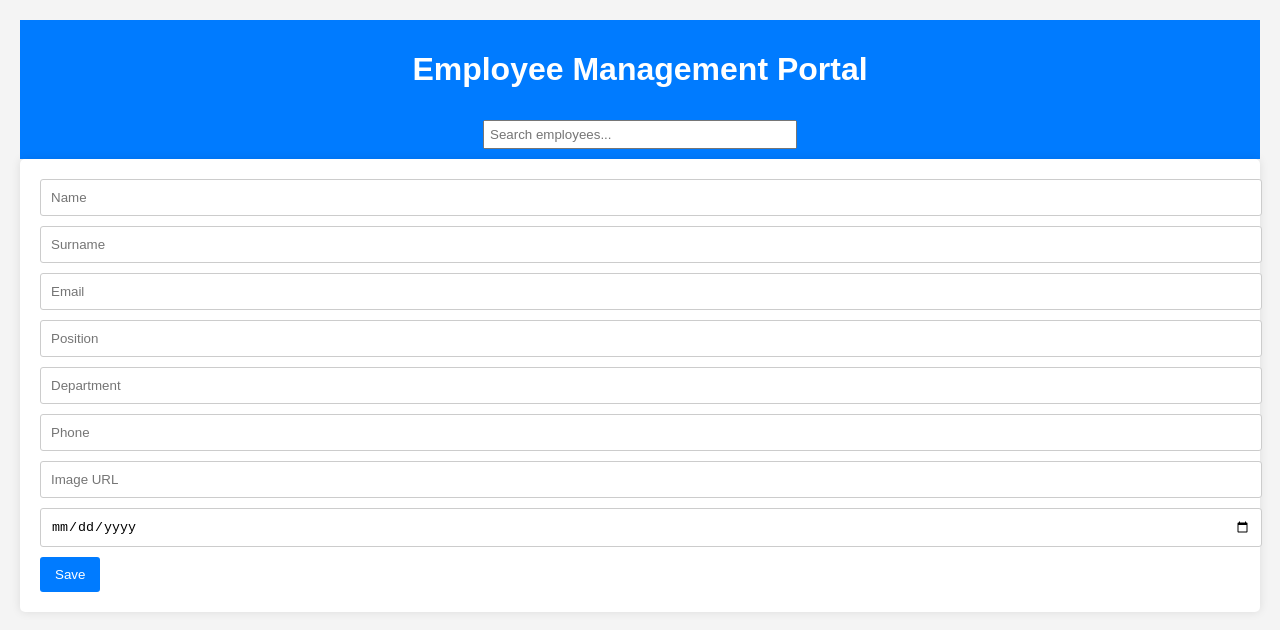
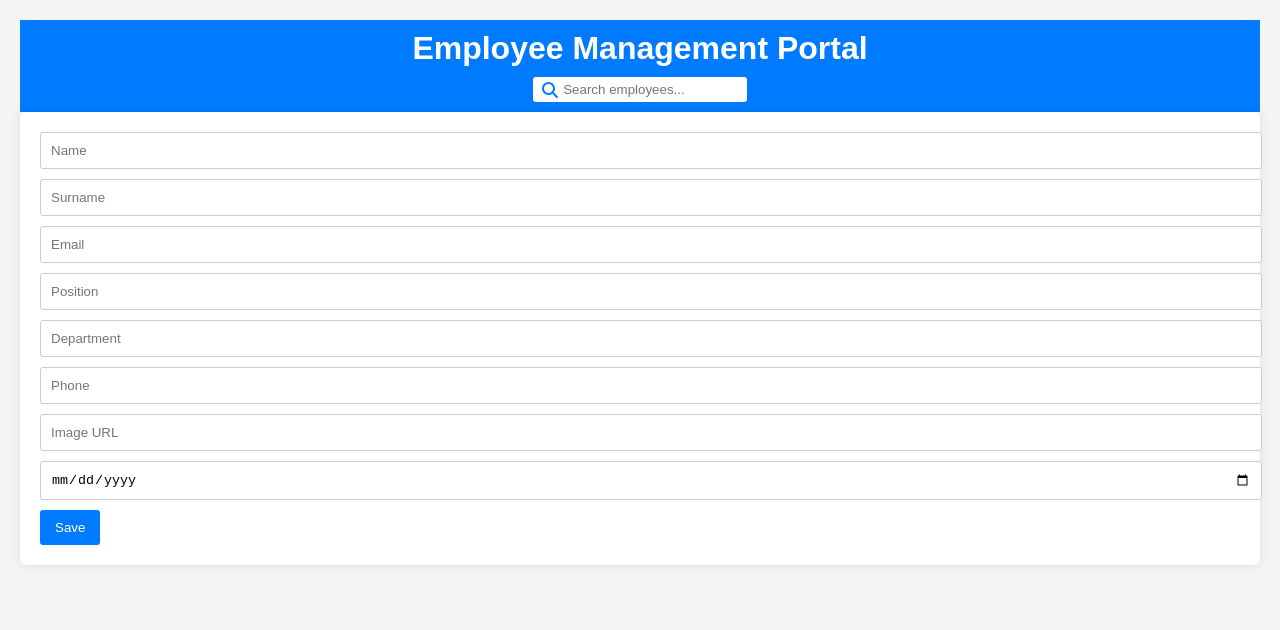
Before and after one commit to Chad96/React-Employee-App, a React (Create React App) app: page / in a window 1280 px wide. Shown: the top 630 px of the page. Built offline with nearby package versions, Linux system fonts and the light colour scheme.

Commit message:
cards updated

```diff
--- a/package.json
+++ b/package.json
@@ -3,6 +3,9 @@
   "version": "0.1.0",
   "private": true,
   "dependencies": {
+    "@fortawesome/fontawesome-free": "^6.6.0",
+    "@fortawesome/free-solid-svg-icons": "^6.6.0",
+    "@fortawesome/react-fontawesome": "^0.2.2",
     "@testing-library/jest-dom": "^5.17.0",
     "@testing-library/react": "^13.4.0",
     "@testing-library/user-event": "^13.5.0",
--- a/src/components/Header.js
+++ b/src/components/Header.js
@@ -1,16 +1,21 @@
-// src/components/Header.js
 import React from "react";
+import "../styles.css"; // Ensure to import your CSS file
+import { FontAwesomeIcon } from "@fortawesome/react-fontawesome";
+import { faSearch } from "@fortawesome/free-solid-svg-icons";
 
 const Header = ({ searchTerm, setSearchTerm }) => {
   return (
     <header>
       <h1>Employee Management Portal</h1>
+      <div className="search-container">
+        <FontAwesomeIcon icon={faSearch} className="search-icon" />
         <input
           type="text"
           placeholder="Search employees..."
           value={searchTerm}
           onChange={(e) => setSearchTerm(e.target.value)}
         />
+      </div>
     </header>
   );
 };
--- a/src/styles.css
+++ b/src/styles.css
@@ -13,11 +13,30 @@ header {
   text-align: center;
 }
 
-header input {
+header h1 {
+  margin: 0;
+}
+
+.search-container {
+  position: relative;
+  display: inline-block;
   margin-top: 10px;
-  padding: 5px;
+}
+
+.search-container input {
+  padding: 5px 10px 5px 30px; /* Adjust padding to make space for the icon */
   width: 80%;
   max-width: 300px;
+  border-radius: 3px;
+  border: none;
+}
+
+.search-container .search-icon {
+  position: absolute;
+  top: 50%;
+  left: 10px;
+  transform: translateY(-50%);
+  color: #007bff;
 }
 
 .App {
```
Also changed, not shown: 1 other file (tests, documents, lock files or other folders). Lines whose indentation alone changed are shown as unchanged.
